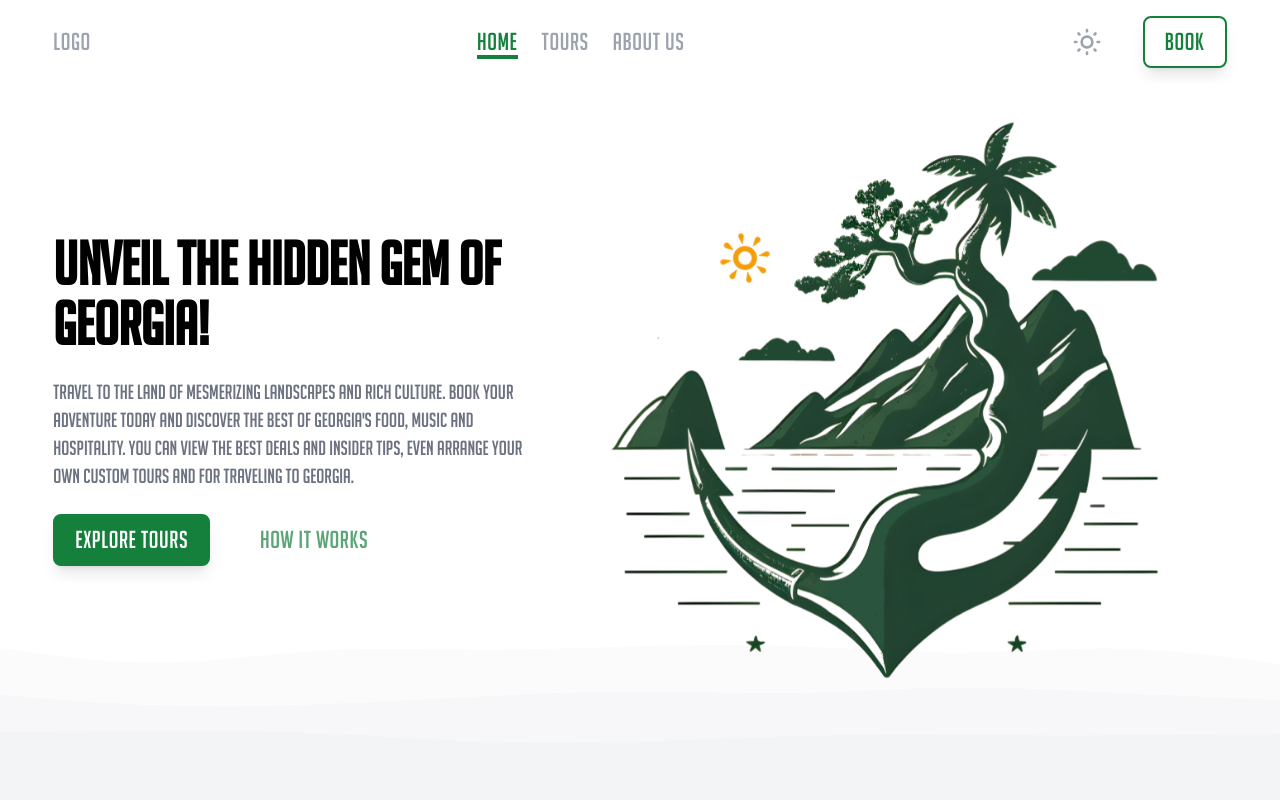
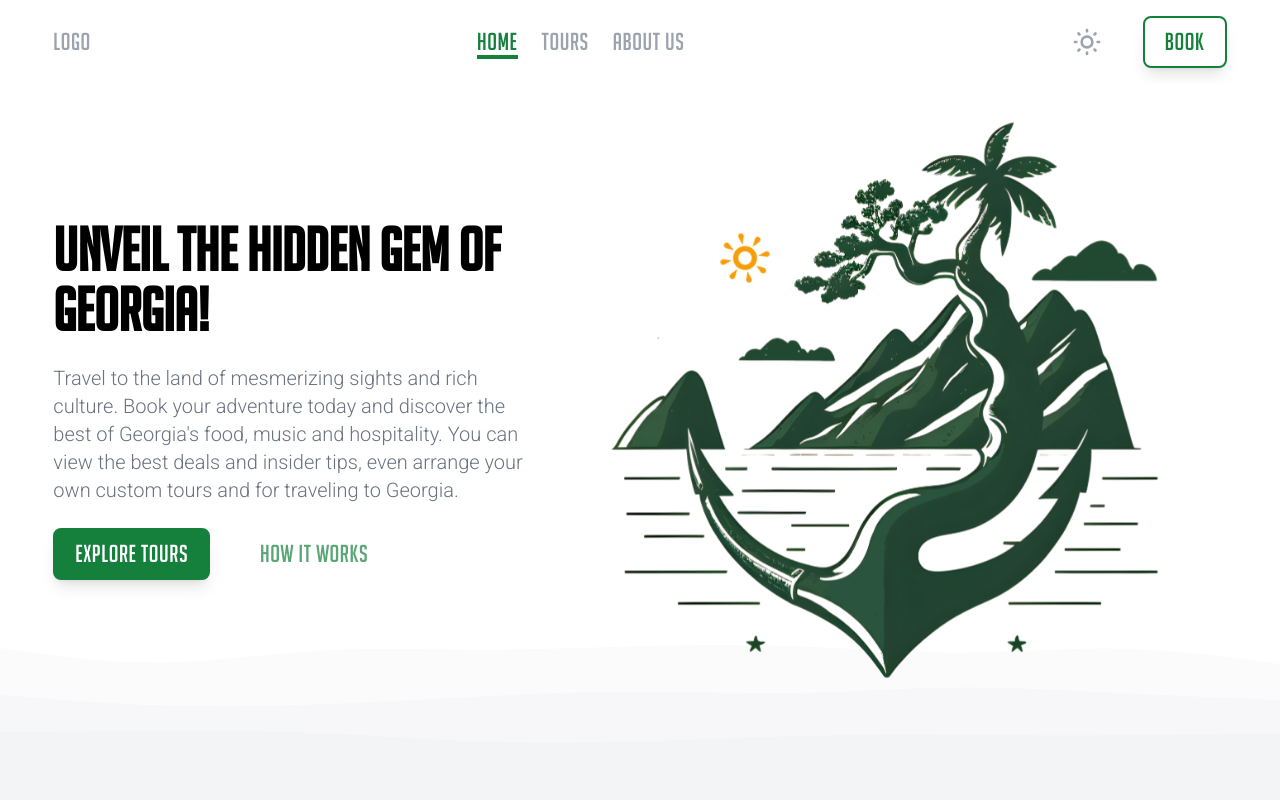
Before and after one commit to ajikia15/TravelAgency, a SvelteKit app: page / in a window 1280 px wide. Shown: the top 800 px of the page. Built offline with nearby package versions, Linux system fonts and the light colour scheme.

Commit message:
Hero Revamp

```diff
--- a/src/components/Hero.svelte
+++ b/src/components/Hero.svelte
@@ -1,11 +1,17 @@
 <header class="relative grid min-h-screen w-full  place-items-center bg-white dark:bg-gray-900">
-	<img src="/landing/layered-waves-haikei-light.svg" class="absolute bottom-0 w-full z-0 pointer-events-none dark:hidden" alt="">
-	<img src="/landing/layered-waves-haikei-dark.svg" class="absolute bottom-0 w-full z-0 pointer-events-none hidden dark:block" alt="">
-	<div class="grid w-11/12 grid-cols-1 md:grid-cols-[5fr_7fr] z-10">
+	<img
+		src="/landing/layered-waves-haikei-light.svg"
+		class="pointer-events-none absolute bottom-0 z-0 w-full dark:hidden"
+		alt="" />
+	<img
+		src="/landing/layered-waves-haikei-dark.svg"
+		class="pointer-events-none absolute bottom-0 z-0 hidden w-full dark:block"
+		alt="" />
+	<div class="z-10 grid w-11/12 grid-cols-1 md:grid-cols-[5fr_7fr]">
 		<div class="flex flex-col justify-center space-y-6">
 			<h1 class="text-6xl font-semibold">Unveil the hidden gem of Georgia!</h1>
-			<h2 class="text-xl text-gray-500">
-				Travel to the land of mesmerizing landscapes and rich culture. Book your adventure today and
+			<h2 class="roboto text-xl text-gray-500">
+				Travel to the land of mesmerizing sights and rich culture. Book your adventure today and
 				discover the best of Georgia's food, music and hospitality. You can view the best deals and
 				insider tips, even arrange your own custom tours and for traveling to Georgia.
 			</h2>
@@ -43,4 +49,7 @@
 
 <!-- font-family: 'IBM Plex Serif', serif; -->
 <style lang="scss">
+	.roboto {
+		font-family: 'Roboto', sans-serif;
+	}
 </style>
```
